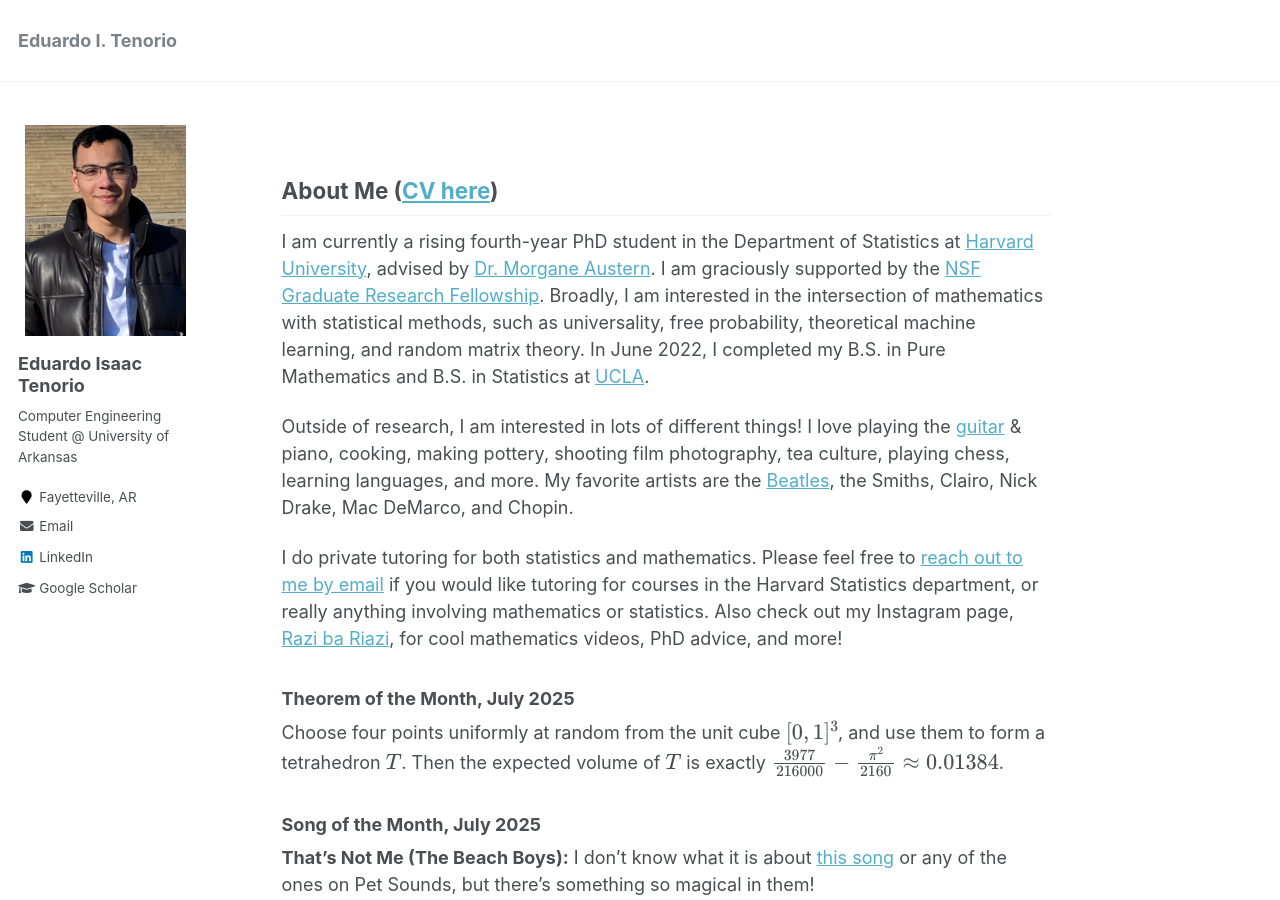
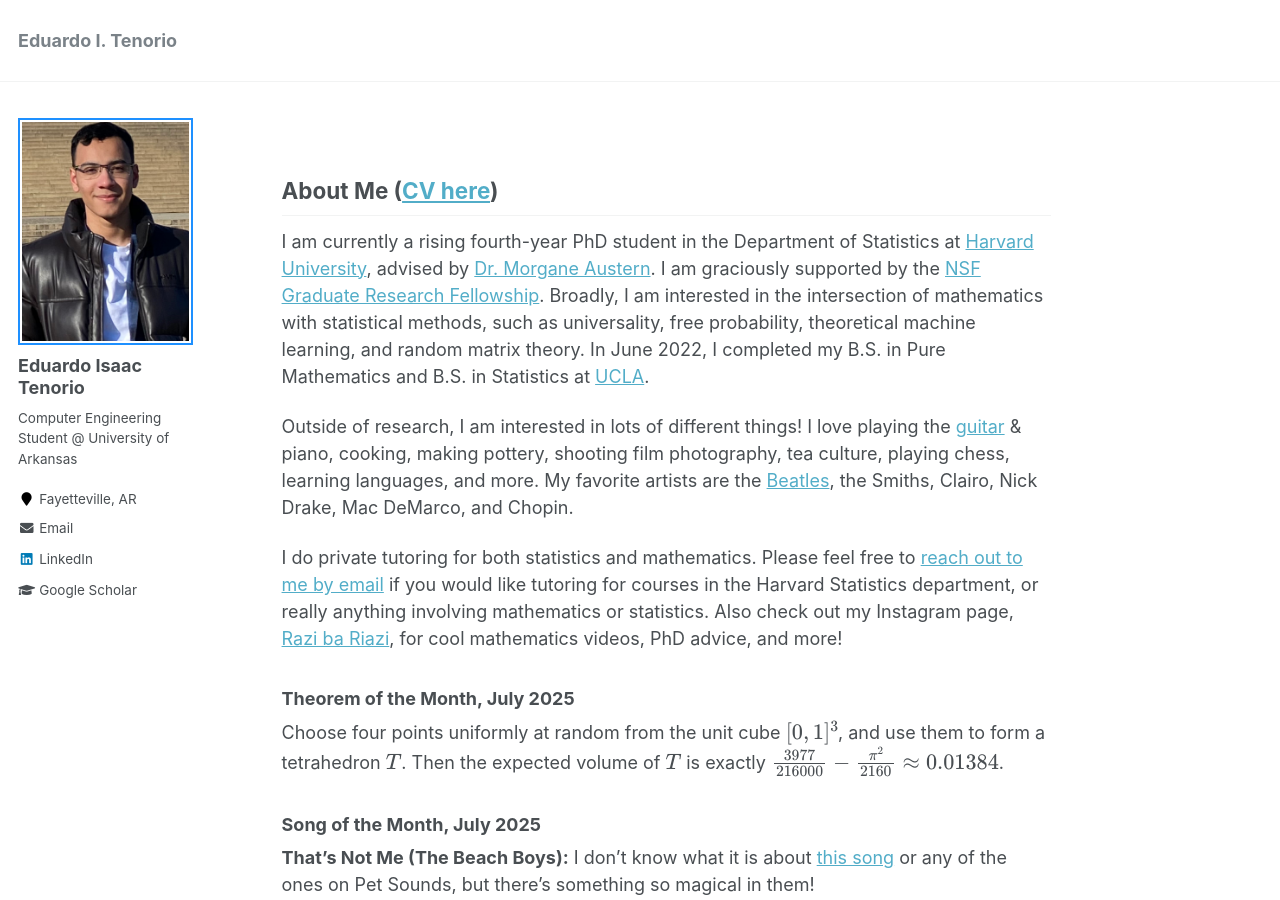
Before and after one commit to edtenorio/edtenorio.github.io, a Jekyll site: the page built from _pages/about.md, in a window 1280 px wide and 900 px high. Built offline with Jekyll 4.4.1, drawn with Linux system fonts in a browser that asks for light colours; formulas are drawn with MathJax 3.

Commit message:
Update author-profile.html

```diff
--- a/_includes/author-profile.html
+++ b/_includes/author-profile.html
@@ -10,7 +10,9 @@
     {% if author.avatar contains "://" %}
     	<img src="{{ author.avatar }}" alt="{{ author.name }}">
     {% else %}
-    	<img src="{{ author.avatar | prepend: '/images/' | prepend: base_path }}" style="border-radius: 0; border: 2px solid white;" alt="{{ author.name }}">
+    	<img src="{{ author.avatar | prepend: '/images/' | prepend: base_path }}"
+     style="border-radius: 0; border: 2px solid #1e90ff; padding: 2px; width: 180px;"
+     alt="{{ author.name }}">
     {% endif %}
   </div>
 
```
